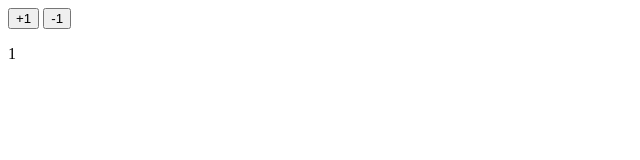
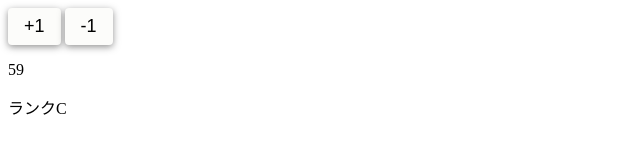
Before and after one commit to Yuta-2301199/FE2024L1501_vue_if, a plain HTML site: page 4-1/index.html in a window 1280 px wide. Shown: the whole page, without its empty margins (0-640 px from the left). Drawn offline with nearby package versions, Linux system fonts and the light colour scheme.

Commit message:
課題の作成

```diff
--- /dev/null
+++ b/4-1/css/style.css
@@ -0,0 +1,14 @@
+.passed {
+    font-size: 24px;
+    color: #e74c3c;
+}
+
+.button {
+    background: #fcfcfa;
+    border-radius: 4px;
+    border: none;
+    box-shadow: 0px 2px 7px #3338;
+    font-size: 18px;
+    padding: 16px;
+    padding: 8px 16px;
+}
--- a/4-1/index.html
+++ b/4-1/index.html
@@ -4,14 +4,25 @@
 <head>
     <meta charset="UTF-8">
     <meta name="viewport" content="width=device-width, initial-scale=1.0">
+    <link rel="stylesheet" href="./css/style.css">
     <title>sample</title>
 </head>
 <body>
     <div id="app">
-        <button @click="increment">+1</button>
-        <button @click="decrement">-1</button>
+        <button class="button" @click="increment">+1</button>
+        <button class="button" @click="decrement">-1</button>
         <br>
         <p>{{ count }}</p>
+        <p v-if="count >= 80" class="passed">
+            ランクA
+        </p>
+        <p v-else-if="count >= 60">
+            ランクB
+        </p>
+        <p v-else>
+            ランクC
+        </p>
+
     </div>
     <script src="https://cdn.jsdelivr.net/npm/vue/dist/vue.js"></script>
     <script src="./script/script.js"></script>
--- a/4-1/script/script.js
+++ b/4-1/script/script.js
@@ -3,7 +3,7 @@ new Vue({
     el: '#app',
     data() {
         return {
-            count: 1
+            count: 59
         };
     },
     methods: {
```
